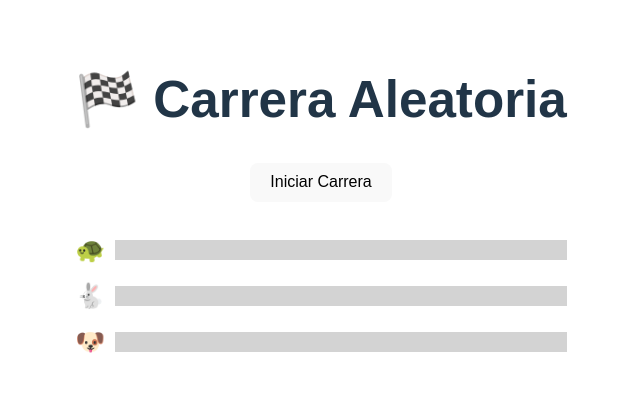
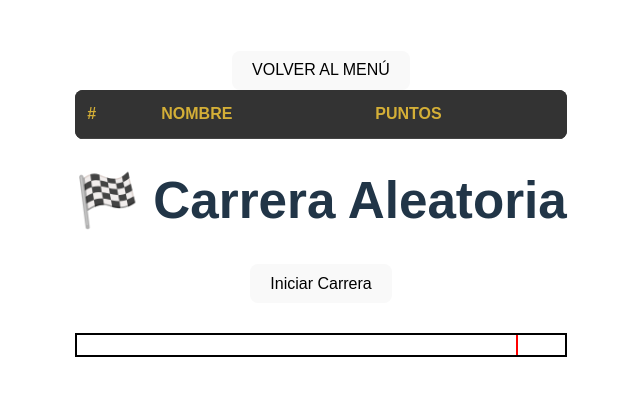
Before and after one commit to Santi-Rubiol/casino-recreativo, a React (Vite) app: page /random-race in a window 1280 px wide. Shown: the part 196-592 px from the top of the page, without its empty margins (319-959 px from the left). Built offline with nearby package versions, Linux system fonts and the light colour scheme.

Commit message:
Agrego suma de puntajes en carreras, agrego posibilad de elegir emojis para correr

```diff
--- a/src/pages/CarreraRandom/CarreraRandom.tsx
+++ b/src/pages/CarreraRandom/CarreraRandom.tsx
@@ -1,37 +1,52 @@
 // RandomRaceGame.tsx
 import React, { useState, useEffect, useRef } from 'react'
-import type { Competitor } from './Carrera'
-
-const competitors: Competitor[] = [
-  { id: 1, name: 'Tortuga', emoji: '🐢' },
-  { id: 2, name: 'Liebre', emoji: '🐇' },
-  { id: 3, name: 'Perro', emoji: '🐶' },
-]
+import Leaderboard from '../../components/Leaderboard/Leaderboard'
+import { useNavigate } from 'react-router-dom'
+import {
+  leerJugadoresStorage,
+  actualizarPuntajeYPosiciones,
+} from '../../data/registroJugadores'
+import type { Jugador } from '../../types/Types'
+import type { Corredor } from './Carrera'
 
 const RandomRaceGame: React.FC = () => {
-  const [positions, setPositions] = useState<number[]>(
-    Array(competitors.length).fill(0)
-  )
+  const navigate = useNavigate()
   const [isRunning, setIsRunning] = useState<boolean>(false)
   const [winner, setWinner] = useState<string | null>(null)
-  const intervalRef = useRef<NodeJS.Timeout | null>(null)
+  const intervalRef = useRef<number | null>(null)
+  const jugadores: Jugador[] = leerJugadoresStorage()
   const finishLine = 90 // in percentage
+  const [corredores, setCorredores] = useState<Corredor[]>(
+    jugadores.map(
+      (jugador): Corredor => ({
+        id: jugador.id, // ⚠️ Esto da error si `jugador.id` es string
+        jugador: jugador,
+        emoji: jugador.nombre,
+      })
+    )
+  )
+  const [positions, setPositions] = useState<number[]>(
+    Array(corredores.length).fill(0)
+  )
+  const EMOJIS = ['🏎️', '🚗', '🚕', '🚙', '🚓', '🚑', '🚒', '🏍️', '🛵']
 
   useEffect(() => {
     if (isRunning) {
-      intervalRef.current = setInterval(() => {
+      intervalRef.current = window.setInterval(() => {
         setPositions((prev) => {
           const newPositions = prev.map((pos) => {
             if (pos >= finishLine) return pos
-            const increment = Math.random() * 5
+            const increment = Math.random() * 2.5 // más lento
             return Math.min(pos + increment, finishLine)
           })
 
           const winnerIndex = newPositions.findIndex((pos) => pos >= finishLine)
           if (winnerIndex !== -1 && !winner) {
             setIsRunning(false)
-            if (intervalRef.current) clearInterval(intervalRef.current)
-            setWinner(competitors[winnerIndex].name)
+            if (intervalRef.current !== null) clearInterval(intervalRef.current)
+            const jugadorGanador = corredores[winnerIndex].jugador
+            setWinner(jugadorGanador.nombre)
+            actualizarPuntajeYPosiciones(jugadores, jugadorGanador.id, 100)
           }
 
           return newPositions
@@ -40,19 +55,50 @@ const RandomRaceGame: React.FC = () => {
     }
 
     return () => {
-      if (intervalRef.current) clearInterval(intervalRef.current)
+      if (intervalRef.current !== null) clearInterval(intervalRef.current)
     }
   }, [isRunning, winner])
 
   const startRace = () => {
-    setPositions(Array(competitors.length).fill(0))
+    setPositions(Array(corredores.length).fill(0))
     setWinner(null)
     setIsRunning(true)
   }
 
   return (
     <div style={{ fontFamily: 'sans-serif', padding: '20px' }}>
+      <button onClick={() => navigate('/')}>VOLVER AL MENÚ</button>
+      <Leaderboard jugadores={jugadores} />
       <h1>🏁 Carrera Aleatoria</h1>
+      {corredores.map((corredor, index) => (
+        <div
+          key={corredor.id}
+          style={{ marginBottom: '1rem' }}
+        >
+          <label>
+            {corredor.jugador.nombre}:
+            <select
+              value={corredor.emoji ?? ''}
+              onChange={(e) => {
+                const nuevos = [...corredores]
+                nuevos[index].emoji = e.target.value
+                setCorredores(nuevos)
+              }}
+            >
+              <option value="">Seleccionar emoji</option>
+              {EMOJIS.map((emoji) => (
+                <option
+                  key={emoji}
+                  value={emoji}
+                >
+                  {emoji}
+                </option>
+              ))}
+            </select>
+          </label>
+        </div>
+      ))}
+
       <button
         onClick={startRace}
         disabled={isRunning}
@@ -60,38 +106,39 @@ const RandomRaceGame: React.FC = () => {
         {isRunning ? 'Corriendo...' : 'Iniciar Carrera'}
       </button>
 
-      <div style={{ marginTop: '30px' }}>
-        {competitors.map((competitor, index) => (
+      <div
+        style={{
+          marginTop: '30px',
+          position: 'relative',
+          height: `${corredores.length * 50}px`,
+          border: '2px solid black',
+          padding: '10px',
+        }}
+      >
+        {corredores.map((competitor, index) => (
           <div
             key={competitor.id}
             style={{
-              display: 'flex',
-              alignItems: 'center',
-              marginBottom: '10px',
+              position: 'absolute',
+              top: `${index * 50}px`,
+              left: `${positions[index]}%`,
+              fontSize: '2rem',
+              transition: 'left 0.1s ease-in-out',
             }}
           >
-            <span style={{ fontSize: '1.5rem', marginRight: '10px' }}>
-              {competitor.emoji}
-            </span>
-            <div
-              style={{
-                height: '20px',
-                background: 'lightgray',
-                width: '100%',
-                position: 'relative',
-              }}
-            >
-              <div
-                style={{
-                  height: '100%',
-                  background: 'green',
-                  width: `${positions[index]}%`,
-                  transition: 'width 0.1s ease-in-out',
-                }}
-              />
-            </div>
+            {competitor.emoji}
           </div>
         ))}
+        <div
+          style={{
+            position: 'absolute',
+            top: 0,
+            bottom: 0,
+            left: '90%',
+            width: '2px',
+            backgroundColor: 'red',
+          }}
+        ></div>
       </div>
 
       {winner && <h2>🎉 ¡Ganó {winner}!</h2>}
```
Also changed, not shown: src/pages/CarreraRandom/Carrera.ts (+8 -0 lines).
